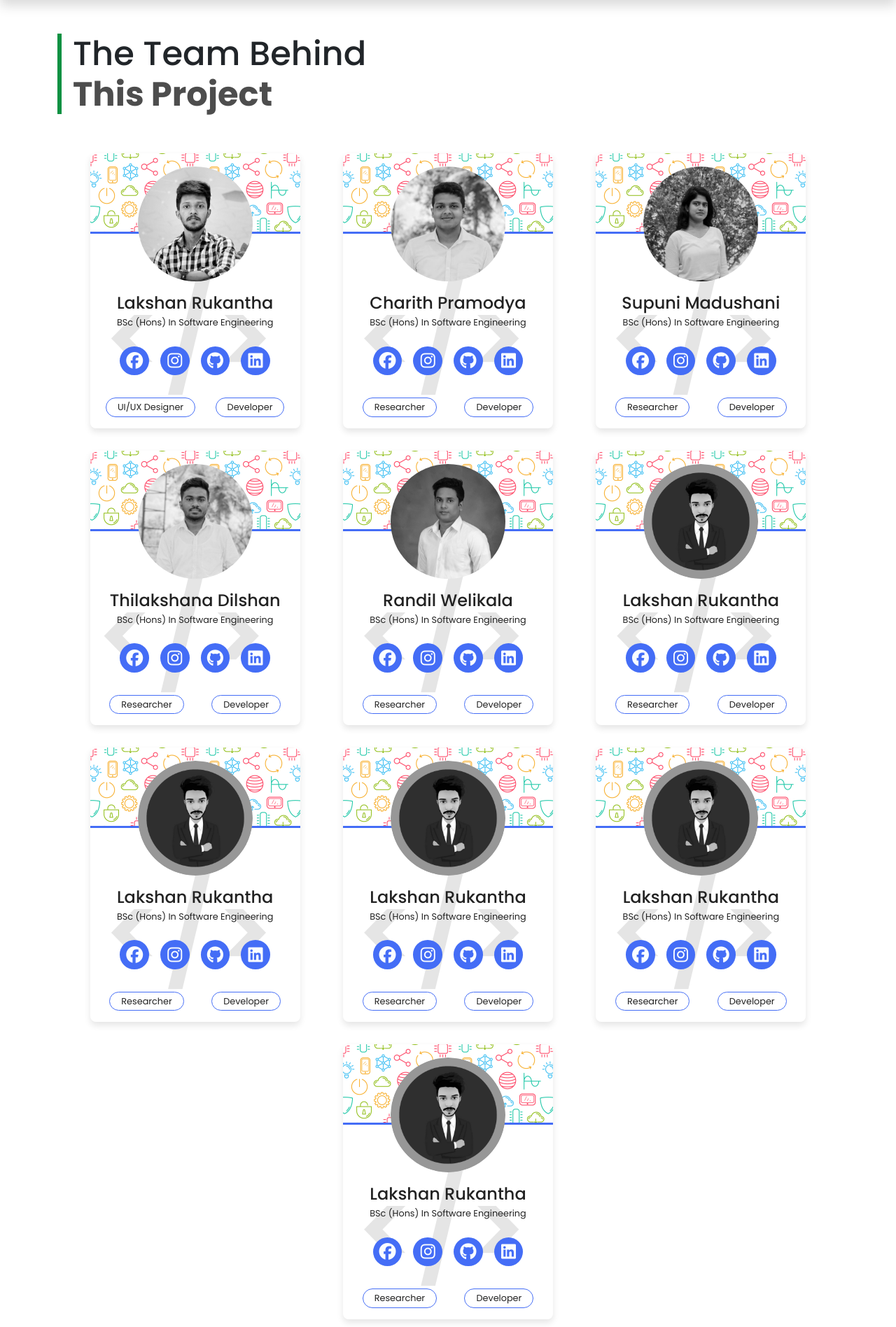
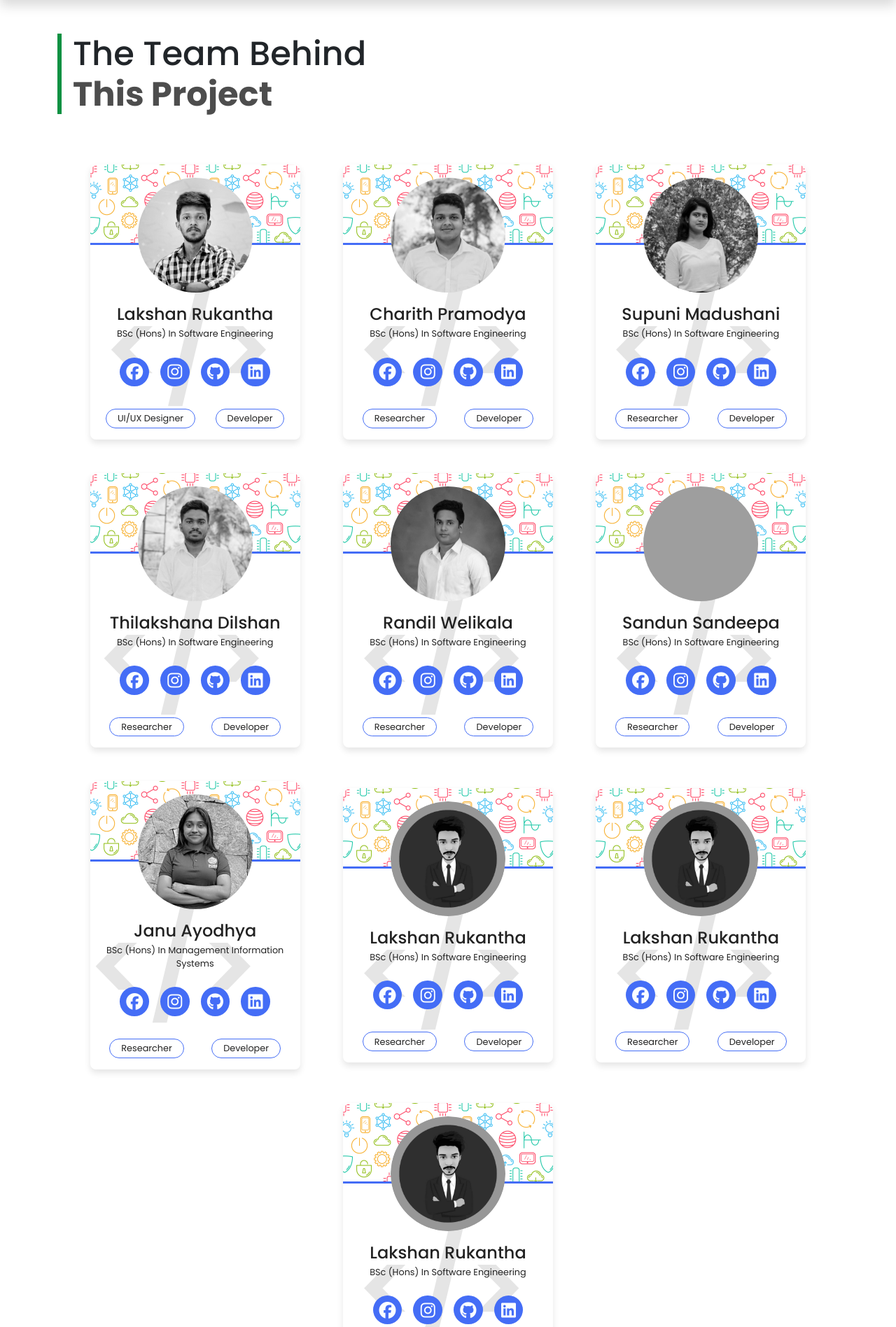
Before and after one commit to LakshanRukantha/CeylonJobSeeker, a PHP site: page /about.html in a window 1280 px wide. Shown: the part 59-1955 px from the top of the page at 70% size. Run offline with PHP 8.4, Linux system fonts and the light colour scheme; some libraries are stand-ins or nearby versions; grey boxes are pictures that could not be loaded.

Commit message:
fix: Minor UI Fixes

```diff
--- a/about.html
+++ b/about.html
@@ -73,7 +73,7 @@
         <div class="container developers-section">
           <div class="row">
             <!-- Card 01 Start -->
-            <div class="col-12 col-lg-4 col-md-6 card-item">
+            <div class="col-12 col-xl-4 col-md-6 card-item">
               <div class="profile-card">
                 <div class="image">
                   <img
@@ -112,7 +112,7 @@
             </div>
             <!-- Card 01 End -->
             <!-- Card 02 Start -->
-            <div class="col-12 col-lg-4 col-md-6 card-item">
+            <div class="col-12 col-xl-4 col-md-6 card-item">
               <div class="profile-card">
                 <div class="image">
                   <img
@@ -151,7 +151,7 @@
             </div>
             <!-- Card 02 End -->
             <!-- Card 03 Start -->
-            <div class="col-12 col-lg-4 col-md-6 card-item">
+            <div class="col-12 col-xl-4 col-md-6 card-item">
               <div class="profile-card">
                 <div class="image">
                   <img
@@ -190,7 +190,7 @@
             </div>
             <!-- Card 03 End -->
             <!-- Card 04 Start -->
-            <div class="col-12 col-lg-4 col-md-6 card-item">
+            <div class="col-12 col-xl-4 col-md-6 card-item">
               <div class="profile-card">
                 <div class="image">
                   <img
@@ -229,7 +229,7 @@
             </div>
             <!-- Card 04 End -->
             <!-- Card 05 Start -->
-            <div class="col-12 col-lg-4 col-md-6 card-item">
+            <div class="col-12 col-xl-4 col-md-6 card-item">
               <div class="profile-card">
                 <div class="image">
                   <img
@@ -268,18 +268,18 @@
             </div>
             <!-- Card 05 End -->
             <!-- Card 06 Start -->
-            <div class="col-12 col-lg-4 col-md-6 card-item">
+            <div class="col-12 col-xl-4 col-md-6 card-item">
               <div class="profile-card">
                 <div class="image">
                   <img
-                    src="./assets/images/about/developers/profile.png"
-                    alt=""
+                    src="./assets/images/about/developers/sandun-sandeepa.jpg"
+                    alt="Sandun Sandeepa"
                     class="profile-img"
                   />
                 </div>
                 <div class="text-data">
                   <h1 class="bg-code-tag">&lt;/&gt;</h1>
-                  <span class="name">Lakshan Rukantha</span>
+                  <span class="name">Sandun Sandeepa</span>
                   <span class="sub-title"
                     >BSc (Hons) In Software Engineering</span
                   >
@@ -307,20 +307,20 @@
             </div>
             <!-- Card 06 End -->
             <!-- Card 07 Start -->
-            <div class="col-12 col-lg-4 col-md-6 card-item">
+            <div class="col-12 col-xl-4 col-md-6 card-item">
               <div class="profile-card">
                 <div class="image">
                   <img
-                    src="./assets/images/about/developers/profile.png"
-                    alt=""
+                    src="./assets/images/about/developers/janu-ayodhya.jpg"
+                    alt="Janu Ayodhya"
                     class="profile-img"
                   />
                 </div>
                 <div class="text-data">
                   <h1 class="bg-code-tag">&lt;/&gt;</h1>
-                  <span class="name">Lakshan Rukantha</span>
+                  <span class="name">Janu Ayodhya</span>
                   <span class="sub-title"
-                    >BSc (Hons) In Software Engineering</span
+                    >BSc (Hons) In Management Information Systems</span
                   >
                 </div>
                 <div class="media-buttons">
@@ -346,7 +346,7 @@
             </div>
             <!-- Card 07 End -->
             <!-- Card 08 Start -->
-            <div class="col-12 col-lg-4 col-md-6 card-item">
+            <div class="col-12 col-xl-4 col-md-6 card-item">
               <div class="profile-card">
                 <div class="image">
                   <img
@@ -385,7 +385,7 @@
             </div>
             <!-- Card 08 End -->
             <!-- Card 09 Start -->
-            <div class="col-12 col-lg-4 col-md-6 card-item">
+            <div class="col-12 col-xl-4 col-md-6 card-item">
               <div class="profile-card">
                 <div class="image">
                   <img
@@ -424,7 +424,7 @@
             </div>
             <!-- Card 09 End -->
             <!-- Card 10 Start -->
-            <div class="col-12 col-lg-4 col-md-6 card-item">
+            <div class="col-12 col-xl-4 col-md-6 card-item">
               <div class="profile-card">
                 <div class="image">
                   <img
--- a/styles/about.css
+++ b/styles/about.css
@@ -1,6 +1,6 @@
 .developers-section {
-  display: block;
-  margin: 0 auto;
+  display: flex;
+  align-items: center;
 }
 
 .developers-section .row {
@@ -15,7 +15,7 @@
   display: flex;
   align-items: center;
   justify-content: center;
-  margin-top: 2rem;
+  margin-top: 3rem;
 }
 
 .profile-card {
```
